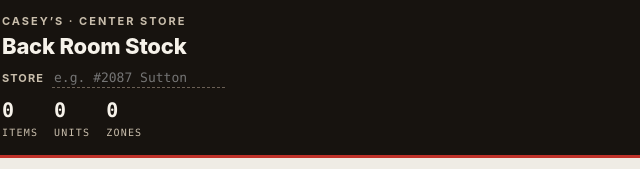
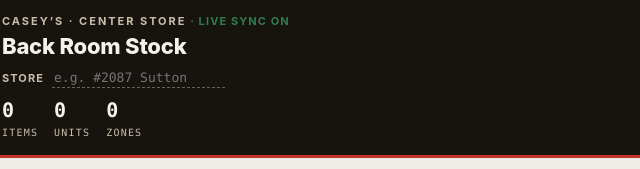
Before and after one commit to rastrent686/BackstockTracker, a plain HTML site: page index.html in a window 1280 px wide. Shown: the top 169 px of the page, 0-640 px from the left. Drawn offline with nearby package versions, Linux system fonts and the light colour scheme; no server answers.

Commit message:
Update index.html

```diff
--- a/index.html
+++ b/index.html
@@ -237,8 +237,8 @@
      Leave both blank to run on this device's local storage (no sync).
      ======================================================================= */
   var CONFIG = {
-    SUPABASE_URL: "",        // e.g. "https://abcdxyz.supabase.co"
-    SUPABASE_ANON_KEY: ""    // the "anon public" key
+    SUPABASE_URL: "https://uzrqjbewlcokvhedqrzd.supabase.co",        // e.g. "https://abcdxyz.supabase.co"
+    SUPABASE_ANON_KEY: "sb_publishable_UWZAPZC3alMJKaSzSlL7TQ_IydmWAMl"    // the "anon public" key
   };
   /* ======================================================================= */
 
```
